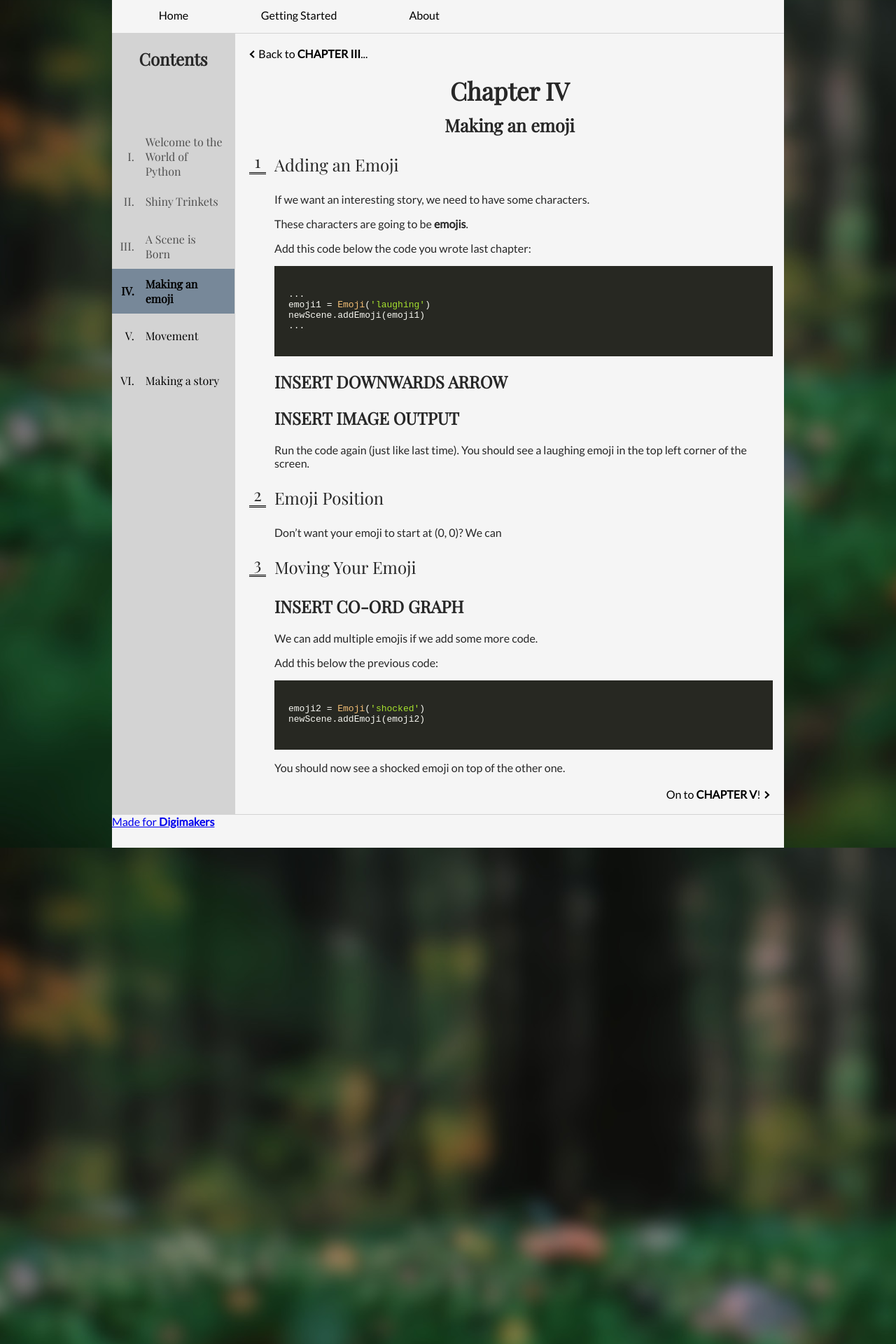
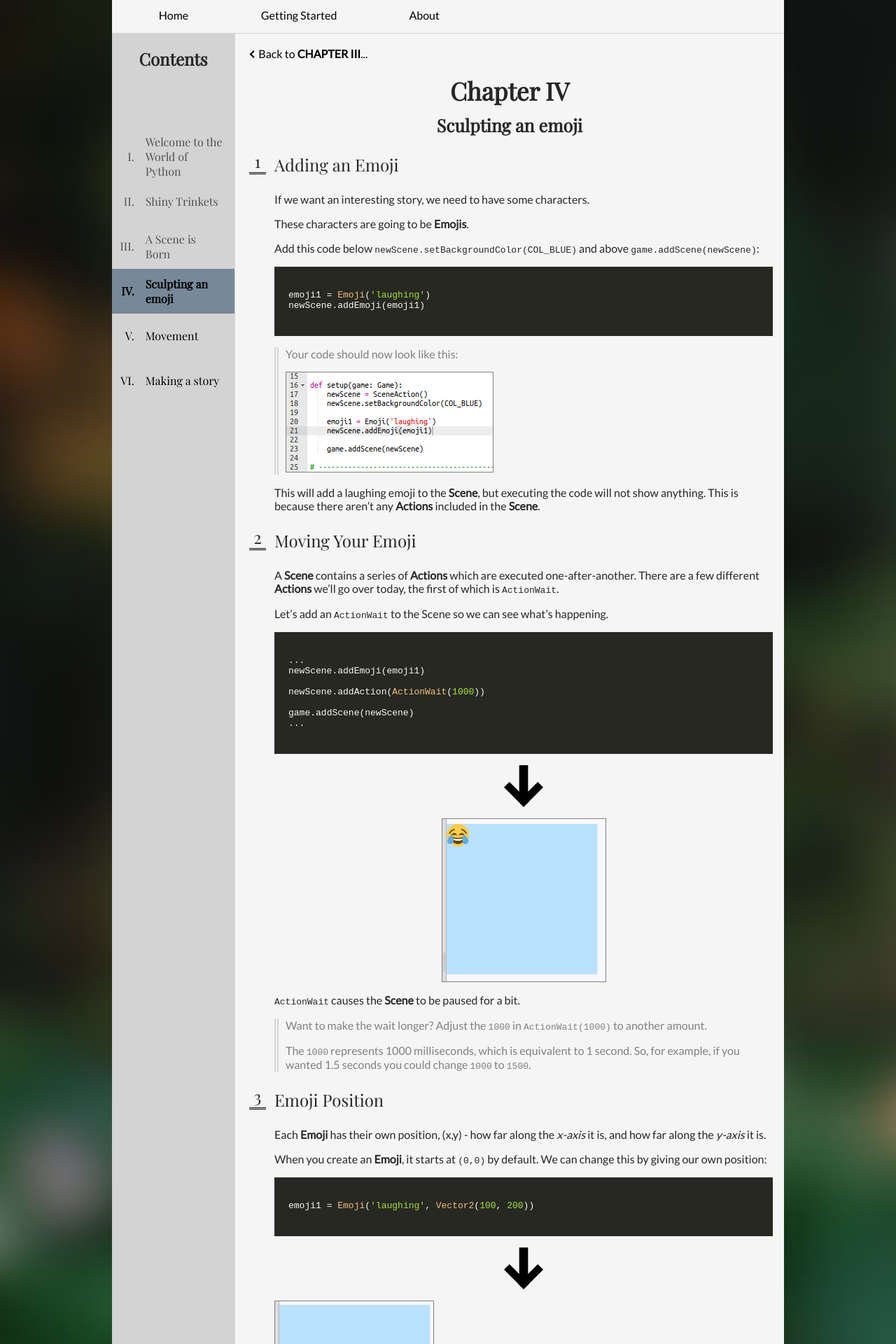
Before and after one commit to Nenivar/outreach-storytelling-site, a Jekyll site: the page built from _posts/1397-01-01-an_emoji.md, in a window 1280 px wide. Shown: the top 1920 px of the page at 70% size. Built offline with Jekyll 4.4.1, drawn with Linux system fonts in a browser that asks for light colours; some of the changed text lies outside the part shown.

Commit message:
adding emoji

````diff
--- a/_posts/1397-01-01-an_emoji.md
+++ b/_posts/1397-01-01-an_emoji.md
@@ -1,44 +1,99 @@
 ---
-title: Making an emoji
+title: Sculpting an emoji
 chapter: IV
 ---
+[arrow_down]: /assets/images/core/icons/down_arrow.svg
+{: height="60px" class="no-border center"}
 
 1.  Adding an Emoji
 
     If we want an interesting story, we need to have some characters.
 
-    These characters are going to be **emojis**.
+    These characters are going to be **Emojis**.
 
-    Add this code below the code you wrote last chapter:
+    Add this code below `newScene.setBackgroundColor(COL_BLUE)` and above `game.addScene(newScene)`:
+
+    ```python
+    emoji1 = Emoji('laughing')
+    newScene.addEmoji(emoji1)
+    ```
+
+    > Your code should now look like this:
+    >
+    > ![Code view](/assets/images/contrib/emoji/emoji.png)
+
+    This will add a laughing emoji to the **Scene**, but executing the code will not show anything. This is because there aren't any **Actions** included in the **Scene**.
+
+2.  Moving Your Emoji
+
+    A **Scene** contains a series of **Actions** which are executed one-after-another. There are a few different **Actions** we'll go over today, the first of which is `ActionWait`.
+
+    Let's add an `ActionWait` to the Scene so we can see what's happening.
 
     ```python
     ...
-    emoji1 = Emoji('laughing')
     newScene.addEmoji(emoji1)
+
+    newScene.addAction(ActionWait(1000))
+
+    game.addScene(newScene)
     ...
     ```
 
-    ## INSERT DOWNWARDS ARROW
+    ![arrow_down]
 
-    ## INSERT IMAGE OUTPUT
+    ![Laughing emoji](/assets/images/contrib/emoji/emoji_1.png){: .center}
 
-    Run the code again (just like last time). You should see a laughing emoji in the top left corner of the screen.
+    `ActionWait` causes the **Scene** to be paused for a bit.
 
-1.  Emoji Position
+    > Want to make the wait longer? Adjust the `1000` in `ActionWait(1000)` to another amount.
+    >
+    > The `1000` represents 1000 milliseconds, which is equivalent to 1 second. So, for example, if you wanted 1.5 seconds you could change `1000` to `1500`.
 
-    Don't want your emoji to start at (0, 0)? We can
+3.  Emoji Position
 
-2.  Moving Your Emoji
+    Each **Emoji** has their own position, (x,y) - how far along the *x-axis* it is, and how far along the *y-axis* it is.
 
-    ## INSERT CO-ORD GRAPH
-
-    We can add multiple emojis if we add some more code.
-
-    Add this below the previous code:
+    When you create an **Emoji**, it starts at `(0,0)` by default. We can change this by giving our own position:
 
     ```python
-    emoji2 = Emoji('shocked')
+    emoji1 = Emoji('laughing', Vector2(100, 200))
+    ```
+
+    ![arrow_down]
+
+    ![Moved laughing emoji](/assets/images/contrib/emoji/emoji_2.png)
+
+    The **Emoji** should now start at the position `(100, 200)`
+
+    > The screen's total size is `(480,480)`. This will be useful when moving **Emojis**!
+
+4.  Multiple Emojis
+
+    Now we understand how to add one **Emoji** to our **Scene**, it's easy to add more.
+
+    Add this below `newScene.addEmoji(emoji1)`:
+
+    ```python
+    emoji2 = Emoji('shocked', Vector2(300, 200))
     newScene.addEmoji(emoji2)
     ```
 
-    You should now see a shocked emoji on top of the other one.
+    ![arrow_down]
+
+    ![Two emoji!](/assets/images/contrib/emoji/emoji_3.png){: .center}
+
+    You should now see a shocked emoji in the **Scene** as well.
+
+    > There are a few different emojis included for you to use, including:
+    > * `'laughing'`
+    > * `'shocked'`
+    > * `'angry'`
+    > * `'grin'`
+    > * `'unimpressed'`
+    > * `'smiling'`
+    > * `'dog'`
+
+    > Nothing working? Your code should look like this by now:
+    >
+    > ![Current code](/assets/images/contrib/emoji/emoji_4.png)
--- a/_sass/_layout.scss
+++ b/_sass/_layout.scss
@@ -177,6 +177,7 @@ $sidebar-phone_width: 3em;
         #content {
             grid-area: 1 / 2 / 2 / 3;
             background: whitesmoke;
+            min-height: 600px;
 
             .button {
                 appearance: button;
````
Also changed, not shown: _posts/1398-01-01-a_scene.md (+4 -8 lines), assets/images/contrib/emoji/emoji.png (added), assets/images/contrib/emoji/emoji_1.png (added), assets/images/contrib/emoji/emoji_2.png (added), assets/images/contrib/emoji/emoji_3.png (added), assets/images/contrib/emoji/emoji_4.png (added), assets/images/contrib/scene/scene.png.
